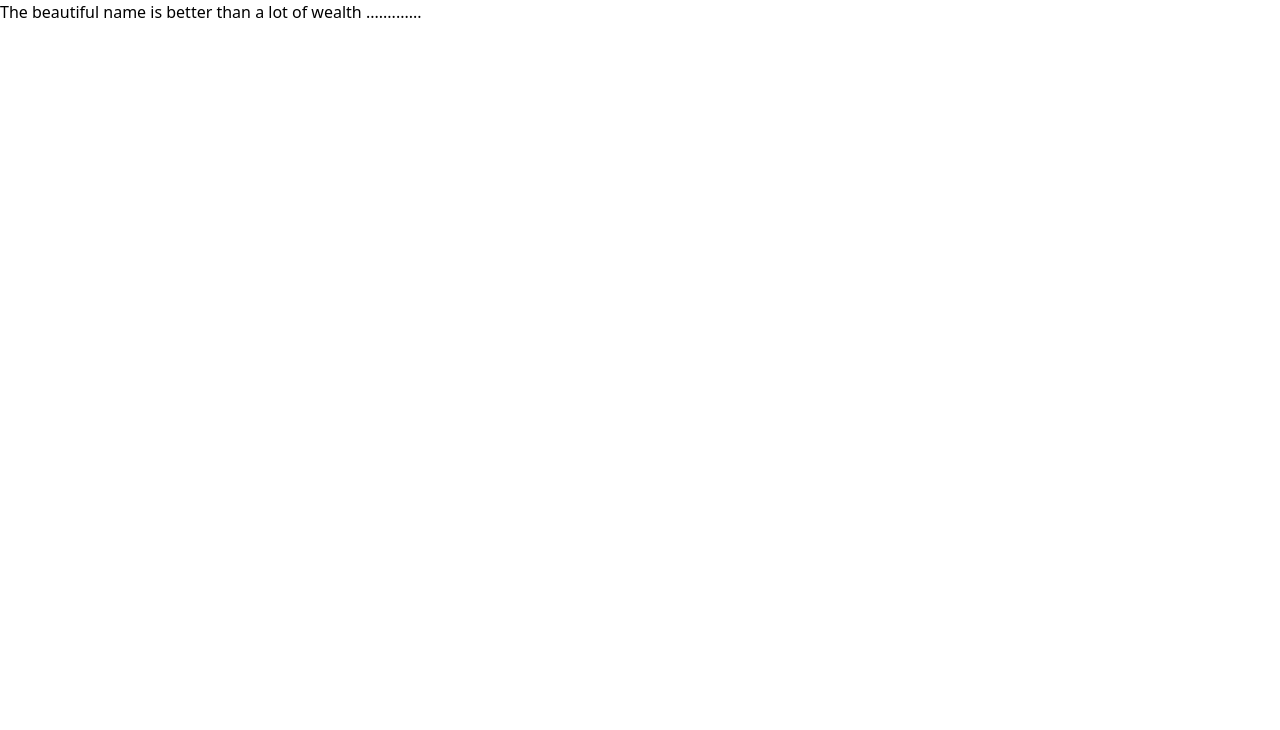
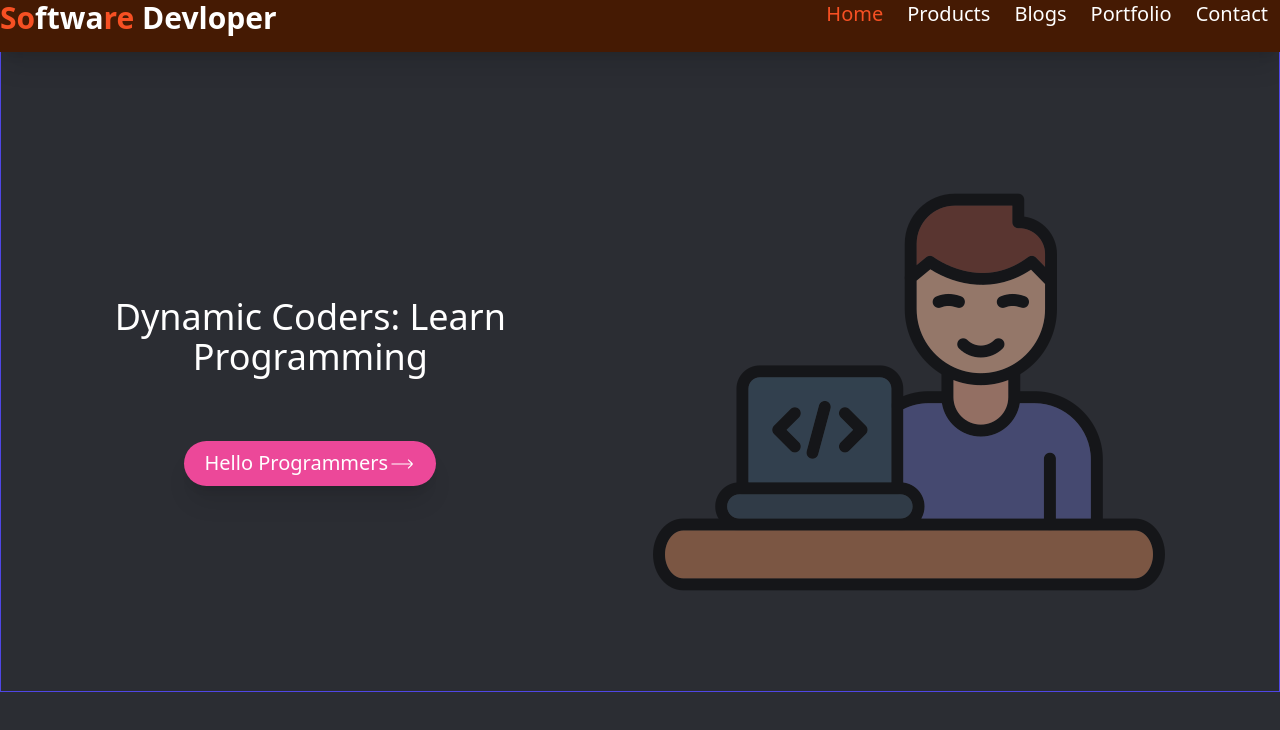
Before and after one commit to Adnan-Assad/First_Tailwind_Project, a website built with Vite: page index.html in a window 1280 px wide. Built offline with nearby package versions, Linux system fonts and the light colour scheme.

Commit message:
hello nav and herro

```diff
--- a/index.html
+++ b/index.html
@@ -6,12 +6,41 @@
     <title>First Tailwind projects</title>
     <link rel="stylesheet" href="css/main.css">
  </head>
- <body>
+ <body class="bg-[#2B2D33]">
 
 
-    <h>The beautiful name is better than a lot of wealth .............</h>
+     <nav class="bg-[#451a03] shadow-xl">
+      <div class="container mx-auto">
+         <div  class="sm:flex justify-between">
 
+            <div class="text-center mb-4">
+               <a href="#" class="text-white text-xl  sm:text-3xl font-bold"><span class="text-[#F65023]">So</span>ftwa<span class="text-[#F65023]">re</span> Devloper </a>
+            </div>
+            <ul class="sm:flex text-xl text-white text-center border-t sm:border-none">
+               <li class="mt-4 sm:mt-0" ><a href="#" class="p-3 text-[#F65023]">Home</a></li>
+               <li><a href="#" class="p-3  hover:text-[#F65023]">Products</a></li>
+               <li><a href="#" class="p-3 hover:text-[#F65023]">Blogs</a></li>
+               <li><a href="#" class="p-3 hover:text-[#F65023]">Portfolio</a></li>
+               <li><a href="#" class="p-3 hover:text-[#F65023]">Contact</a></li>
+            </ul>
+         </div>
+      </div>
+     </nav>
+     <header>
+        <div class="container mx-auto border border-indigo-600 border-t-0 sm:flex justify-around items-center text-center text-white h-[80vh] px-10 pt-10">
+            <div >
+               <h1 class="text-2xl sm:text-4xl mb-5 sm:mb-16">Dynamic Coders: Learn <br> Programming </h1>
+               <button class="bg-pink-500 hover:bg-orange-400  px-5 py-2 rounded-full text-xl shadow-xl">Hello Programmers<svg class="w-7 inline-block text-black-400" xmlns="http://www.w3.org/2000/svg" fill="none" viewBox="0 0 24 24" strokeWidth={1.5} stroke="currentColor" className="size-6">
+                  <path strokeLinecap="round" strokeLinejoin="round" d="M17.25 8.25 21 12m0 0-3.75 3.75M21 12H3" />
+                </svg>
+                 </button>
 
+            </div>
+         <div>
+               <img class="animate-pulse" src="images/Dev.png" alt="">
+         </div>
+      </div>
+     </header>
 
 
  </body>
```
Also changed, not shown: images/Dev.png (added).
